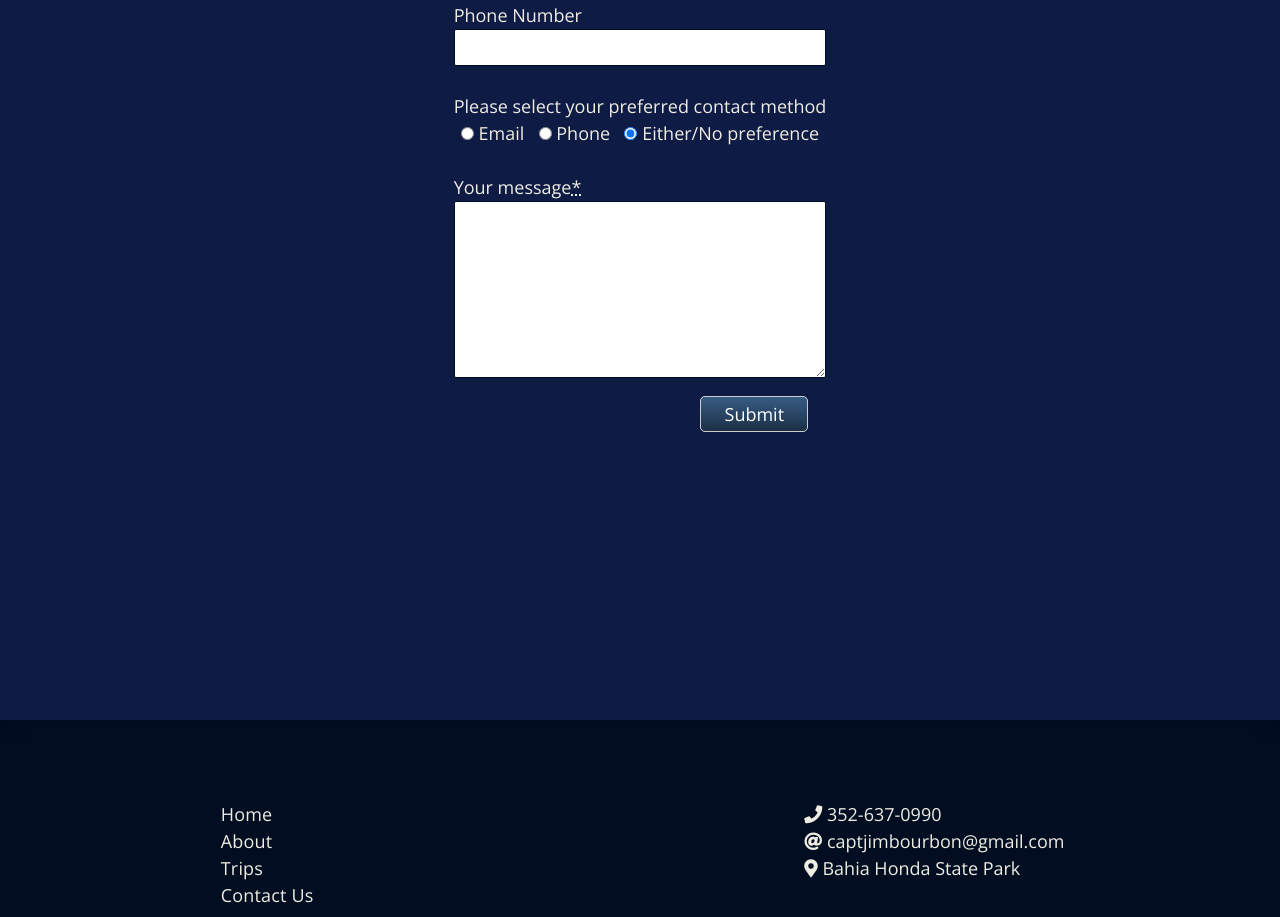
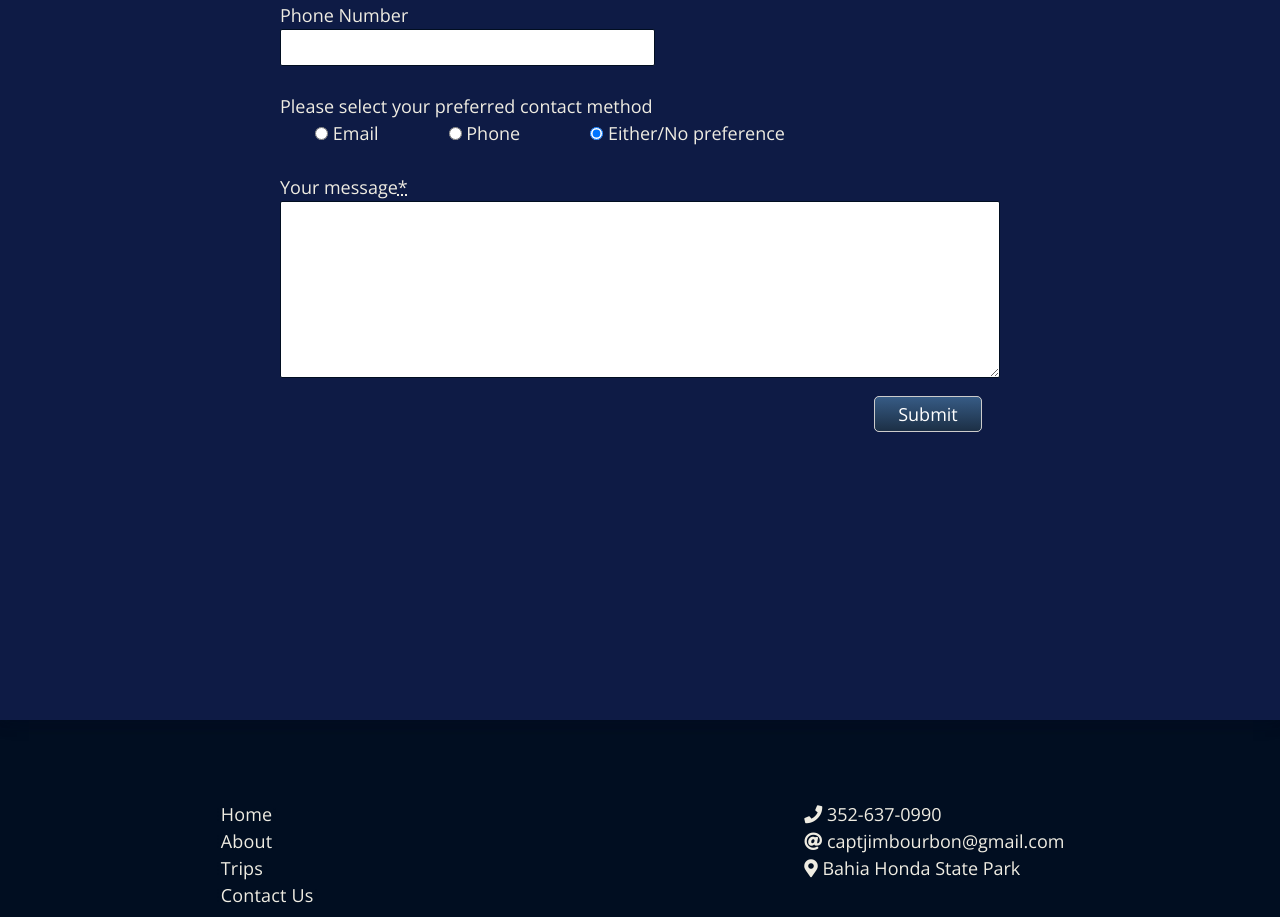
Before and after one commit to ratparty/ratparty.github.io, a website: page index.html in a window 1280 px wide. Shown: the part 7140-8057 px from the top of the page. Drawn offline with nearby package versions, Linux system fonts and the light colour scheme.

Commit message:
Fix the contact form amd message textarea width
Fixed so that they will be wider on larger screens.

```diff
--- a/styles/scss/components/_contact-form.scss
+++ b/styles/scss/components/_contact-form.scss
@@ -2,6 +2,7 @@
   grid-column: 1/ span 12;
   place-self: center;
   max-width: 40rem;
+  width: 100%;
   @include flex(center, column);
 }
 
@@ -28,6 +29,7 @@
 
 .contact__radios {
   @include flex(space-around);
+  max-width: 30rem;
 }
 
 .form__text-box {
@@ -39,7 +41,7 @@
 
 #message {
   height: (6*$ru);
-  max-width: 30em;
+  max-width: 40em;
 }
 //
 [type=submit] {
```
Also changed, not shown: styles/css/styles.css, 1 other file.
